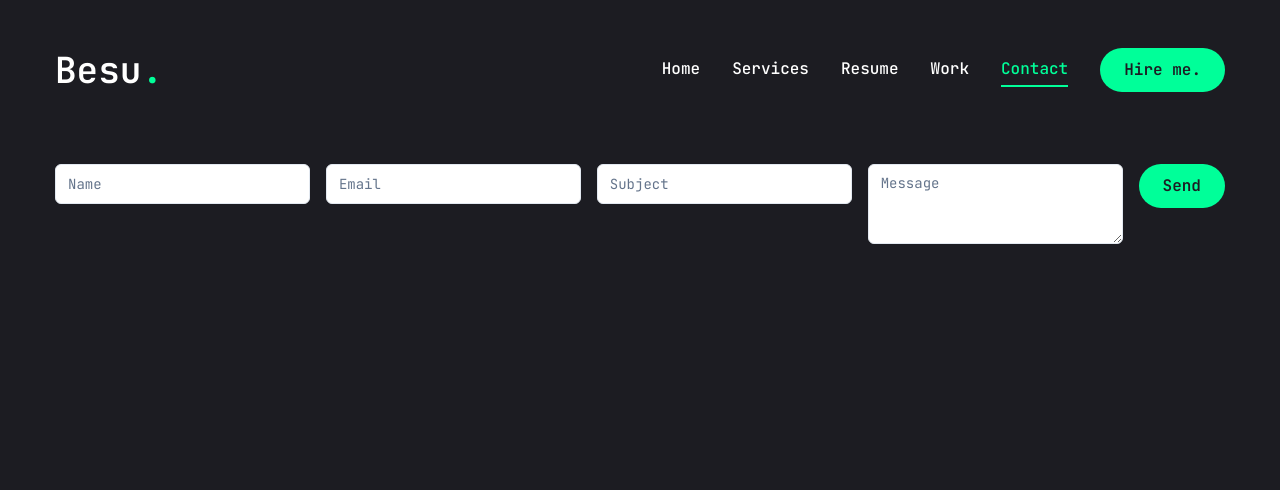
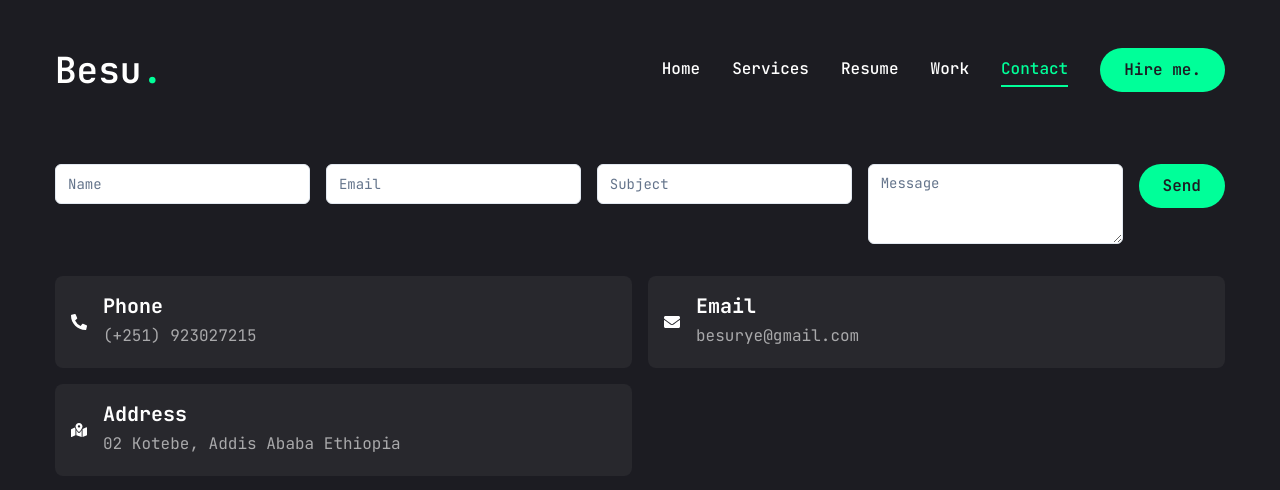
Before and after one commit to Besufekad-HAZ/My-Portfolio-Next, a Next.js app: page /contact in a window 1280 px wide. Shown: the top 490 px of the page. Built offline with nearby package versions, Linux system fonts and the light colour scheme.

Commit message:
Fix div closing tag error

```diff
--- a/app/contact/page.tsx
+++ b/app/contact/page.tsx
@@ -48,6 +48,7 @@ const Contact = () => {
       <div className="container mx-auto">
         <div>
           {/* form */}
+          <div>
             <form
               className="w-full flex flex-col gap-4
           lg:flex-row"
@@ -59,6 +60,22 @@ const Contact = () => {
               <Button type="submit">Send</Button>
             </form>
           </div>
+          {/* info */}
+          <div className="grid grid-cols-1 md:grid-cols-2 gap-4 mt-8">
+            {info.map((item, index) => (
+              <div
+                key={index}
+                className="flex items-center gap-4 bg-white/5 p-4 rounded-lg"
+              >
+                {item.icon}
+                <div>
+                  <h3 className="text-xl font-bold text-white">{item.title}</h3>
+                  <p className="text-white/60">{item.content}</p>
+                </div>
+              </div>
+            ))}
+          </div>
+        </div>
       </div>
     </motion.section>
   );
```
Lines whose indentation alone changed are shown as unchanged.
